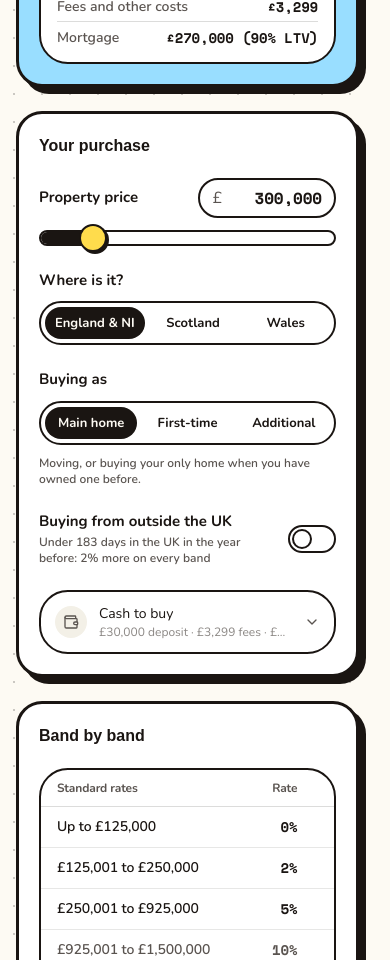
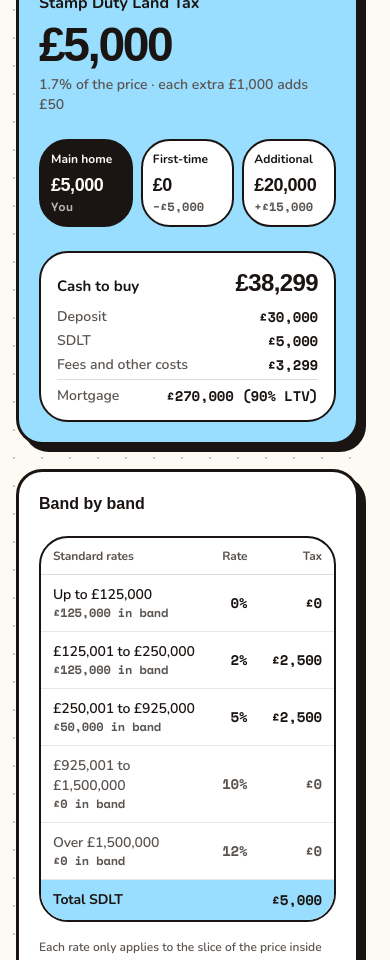
Before and after one commit to ConstantinChirila/cool-tools, a Next.js app: page /stamp-duty-calculator in a window 390 px wide. Shown: the part 1040-2000 px from the top of the page. Built offline with nearby package versions, Linux system fonts and the light colour scheme; no server answers; a web font is replaced by a local one.

Commit message:
Make stamp duty buyer tiles a read-only comparison and tidy the mobile layout
Buying as in the form is now the only buyer control. On mobile the inputs come
first, the tiles sit in one compact row, and the band table fits the screen with
the price in band shown under each band.

```diff
--- a/components/tools/stamp-duty-calculator.tsx
+++ b/components/tools/stamp-duty-calculator.tsx
@@ -134,7 +134,7 @@ export function StampDutyCalculator() {
           </CardContent>
         </Card>
 
-        <Results result={result} costs={costs} onBuyerChange={setBuyer} />
+        <Results result={result} costs={costs} />
       </div>
       <BandTable result={result} />
       <PriceChart result={result} />
@@ -243,24 +243,18 @@ function CostsSection({
   );
 }
 
-function Results({
-  result,
-  costs,
-  onBuyerChange,
-}: {
-  result: StampDutyResult;
-  costs: UpfrontCosts;
-  onBuyerChange: (b: Buyer) => void;
-}) {
+function Results({ result, costs }: { result: StampDutyResult; costs: UpfrontCosts }) {
   const { input, tax } = result;
   const rules = RULES[input.nation];
   const byBuyer = compareBuyers(input);
   const nudge = nearestSaving(input);
   const visibleBuyers = BUYERS.filter((b) => b !== "firstTime" || rules.firstTime);
+  // Without first-time relief (Wales) a first-time buyer pays the same as a mover, so that tile is theirs.
+  const ownTile: Buyer = visibleBuyers.includes(input.buyer) ? input.buyer : "main";
   const { fees, cash, mortgage, ltv } = completion(result, costs);
 
   return (
-    <div className="order-first min-w-0 space-y-6 lg:order-none lg:sticky lg:top-20">
+    <div className="min-w-0 space-y-6 lg:sticky lg:top-20">
       <Card className="min-w-0 bg-sky">
         <CardContent className="space-y-6 pt-6">
           <HeroStat
@@ -273,16 +267,9 @@ function Results({
             }
           />
 
-          <div className={cn("grid gap-2.5", visibleBuyers.length === 3 ? "sm:grid-cols-3" : "sm:grid-cols-2")}>
+          <div className={cn("grid gap-2 sm:gap-2.5", visibleBuyers.length === 3 ? "grid-cols-3" : "grid-cols-2")}>
             {visibleBuyers.map((b) => (
-              <BuyerTile
-                key={b}
-                buyer={b}
-                tax={byBuyer[b]}
-                current={tax}
-                selected={b === input.buyer}
-                onSelect={() => onBuyerChange(b)}
-              />
+              <BuyerTile key={b} buyer={b} tax={byBuyer[b]} current={tax} selected={b === ownTile} />
             ))}
           </div>
 
@@ -342,34 +329,32 @@ function BuyerTile({
   tax,
   current,
   selected,
-  onSelect,
 }: {
   buyer: Buyer;
   tax: number;
   current: number;
   selected: boolean;
-  onSelect: () => void;
 }) {
   const diff = tax - current;
   return (
-    <button
-      type="button"
-      onClick={onSelect}
-      aria-pressed={selected}
+    <div
       className={cn(
-        "rounded-2xl border-[2.5px] border-foreground px-3.5 py-3 text-left transition-colors focus-visible:ring-2 focus-visible:ring-ring/50 focus-visible:outline-none",
-        selected ? "bg-foreground text-background" : "bg-card hover:bg-secondary",
+        "min-w-0 rounded-2xl border-[2.5px] border-foreground px-2.5 py-2.5 sm:px-3.5 sm:py-3",
+        selected ? "bg-foreground text-background" : "bg-card",
       )}
     >
-      <span className="flex items-center gap-2 text-sm font-bold">
-        <span className="size-2.5 shrink-0 rounded-full" style={{ background: COLORS[buyer] }} aria-hidden />
-        {BUYER_INFO[buyer].label}
+      <span className="flex items-center gap-2 text-xs font-bold sm:text-sm">
+        <span className="hidden size-2.5 shrink-0 rounded-full sm:block" style={{ background: COLORS[buyer] }} aria-hidden />
+        <span className="sm:hidden">{BUYER_INFO[buyer].short}</span>
+        <span className="hidden sm:inline">{BUYER_INFO[buyer].label}</span>
       </span>
-      <span className="mt-1 block font-heading text-2xl font-extrabold tracking-tight text-numeric">{money(tax)}</span>
+      <span className="mt-1 block font-heading text-lg font-extrabold tracking-tight text-numeric sm:text-2xl">
+        {money(tax)}
+      </span>
       <span className={cn("block font-mono text-xs font-bold", selected ? "text-background/70" : "text-muted-foreground")}>
         {selected ? "You" : diff === 0 ? "Same" : diff > 0 ? `+${money(diff)}` : `−${money(-diff)}`}
       </span>
-    </button>
+    </div>
   );
 }
 
@@ -432,13 +417,13 @@ function BandTable({ result }: { result: StampDutyResult }) {
       </CardHeader>
       <CardContent className="min-w-0 space-y-4">
         <div className="overflow-x-auto rounded-2xl border-[2.5px] border-foreground">
-          <table className="w-full min-w-[480px] font-mono text-sm font-bold text-numeric">
+          <table className="w-full font-mono text-sm font-bold text-numeric">
             <thead>
               <tr className="border-b border-foreground/15 text-left font-sans text-xs text-muted-foreground">
-                <th className="px-4 py-2.5 font-bold">{title}</th>
-                <th className="px-4 py-2.5 text-right font-bold">Rate</th>
-                <th className="px-4 py-2.5 text-right font-bold">Price in band</th>
-                <th className="px-4 py-2.5 text-right font-bold">Tax</th>
+                <th className="px-3 py-2.5 font-bold sm:px-4">{title}</th>
+                <th className="px-3 py-2.5 sm:px-4 text-right font-bold">Rate</th>
+                <th className="hidden px-4 py-2.5 text-right font-bold sm:table-cell">Price in band</th>
+                <th className="px-3 py-2.5 sm:px-4 text-right font-bold">Tax</th>
               </tr>
             </thead>
             <tbody>
@@ -447,27 +432,34 @@ function BandTable({ result }: { result: StampDutyResult }) {
                   key={line.from}
                   className={cn("border-b border-foreground/10", line.taxable === 0 && "text-muted-foreground")}
                 >
-                  <td className="px-4 py-2.5 font-sans font-semibold">{bandLabel(line)}</td>
-                  <td className="px-4 py-2.5 text-right whitespace-nowrap">
+                  <td className="px-3 py-2.5 font-sans font-semibold sm:px-4">
+                    {bandLabel(line)}
+                    <span className="block font-mono text-xs text-muted-foreground sm:hidden">{money(line.taxable)} in band</span>
+                  </td>
+                  <td className="px-3 py-2.5 sm:px-4 text-right whitespace-nowrap">
                     {hasSurcharge ? `${pct(line.rate)} + ${pct(line.surcharge)}` : pct(line.rate)}
                   </td>
-                  <td className="px-4 py-2.5 text-right">{money(line.taxable)}</td>
-                  <td className="px-4 py-2.5 text-right">{money(line.tax, line.tax % 1 ? 2 : 0)}</td>
+                  <td className="hidden px-4 py-2.5 text-right sm:table-cell">{money(line.taxable)}</td>
+                  <td className="px-3 py-2.5 sm:px-4 text-right">{money(line.tax, line.tax % 1 ? 2 : 0)}</td>
                 </tr>
               ))}
               {flatSupplement && (
                 <tr className="border-b border-foreground/10">
-                  <td className="px-4 py-2.5 font-sans font-semibold">Additional Dwelling Supplement</td>
-                  <td className="px-4 py-2.5 text-right">{pct(flatSupplement.rate)}</td>
-                  <td className="px-4 py-2.5 text-right">{money(input.price)}</td>
-                  <td className="px-4 py-2.5 text-right">{money(flatSupplement.tax)}</td>
+                  <td className="px-3 py-2.5 font-sans font-semibold sm:px-4">
+                    Additional Dwelling Supplement
+                    <span className="block font-mono text-xs text-muted-foreground sm:hidden">on {money(input.price)}</span>
+                  </td>
+                  <td className="px-3 py-2.5 text-right sm:px-4">{pct(flatSupplement.rate)}</td>
+                  <td className="hidden px-4 py-2.5 text-right sm:table-cell">{money(input.price)}</td>
+                  <td className="px-3 py-2.5 sm:px-4 text-right">{money(flatSupplement.tax)}</td>
                 </tr>
               )}
               <tr className="bg-sky">
-                <td colSpan={3} className="px-4 py-2.5 font-sans">
+                <td colSpan={2} className="px-3 py-2.5 font-sans sm:px-4">
                   Total {rules.short}
                 </td>
-                <td className="px-4 py-2.5 text-right">{money(result.tax)}</td>
+                <td className="hidden sm:table-cell" />
+                <td className="px-3 py-2.5 sm:px-4 text-right">{money(result.tax)}</td>
               </tr>
             </tbody>
           </table>
```
